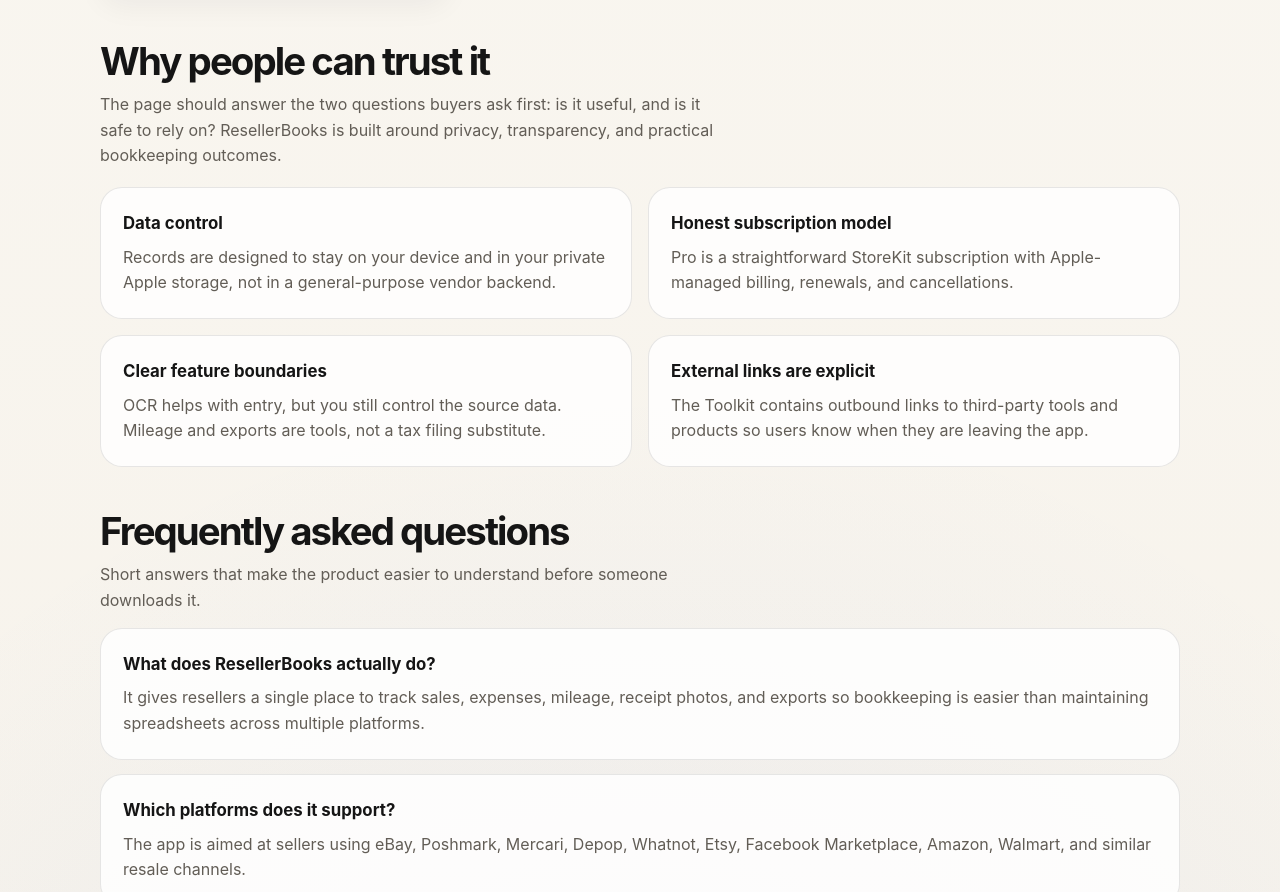
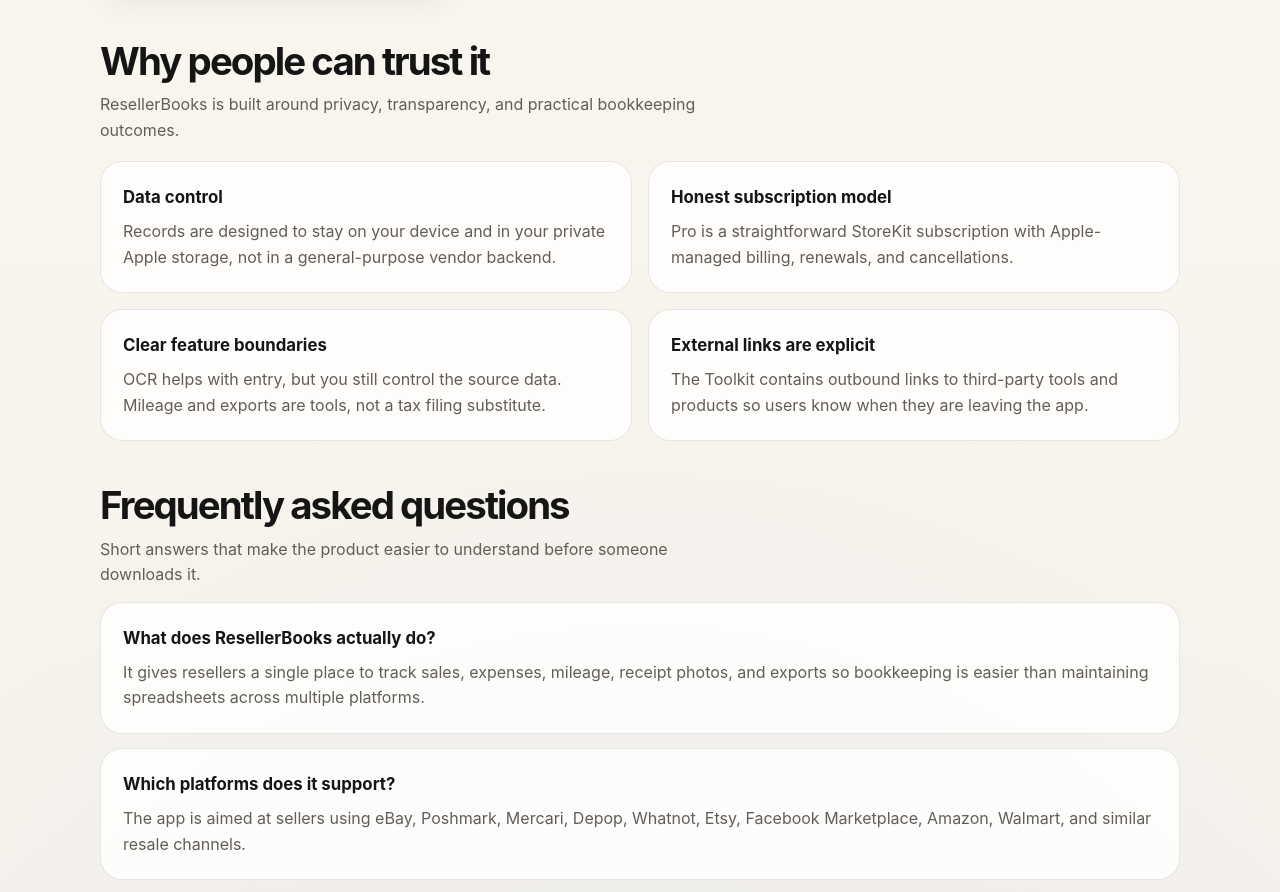
Before and after one commit to cjm118166/ResellerBooks, a plain HTML site: page index.html in a window 1280 px wide. Shown: the part 1978-2870 px from the top of the page. Drawn offline with Linux system fonts and the light colour scheme.

Commit message:
Update index.html

```diff
--- a/index.html
+++ b/index.html
@@ -832,7 +832,6 @@
                 <div>
                     <h2>Why people can trust it</h2>
                     <p>
-                        The page should answer the two questions buyers ask first: is it useful, and is it safe to rely on?
                         ResellerBooks is built around privacy, transparency, and practical bookkeeping outcomes.
                     </p>
                 </div>
```
